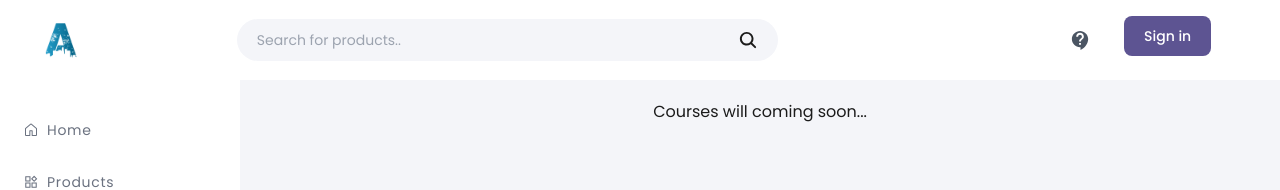
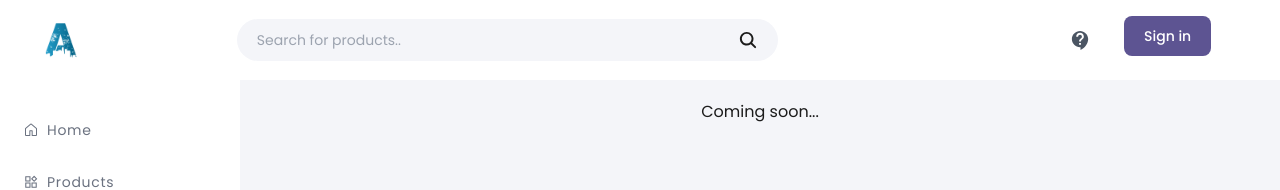
Before and after one commit to guptasomnath/App-Helper, a React (Vite) app in the folder Frontend/: page /courses in a window 1280 px wide. Shown: the top 190 px of the page. Built offline with nearby package versions, Linux system fonts and the light colour scheme.

Commit message:
change wrong message of upcomming pags

```diff
--- a/Frontend/src/pages/Courses.tsx
+++ b/Frontend/src/pages/Courses.tsx
@@ -1,7 +1,7 @@
 export default function Courses() {
   return (
     <section className='size-full'>
-        <h2 className="text-center">Courses will coming soon...</h2>
+        <h2 className="text-center">Coming soon...</h2>
     </section>
   )
 }
--- a/Frontend/src/pages/Upload.tsx
+++ b/Frontend/src/pages/Upload.tsx
@@ -1,7 +1,7 @@
 export default function Upload() {
   return (
     <section className="size-full">
-      <h2 className="text-center">Will coming soon...</h2>
+      <h2 className="text-center">Coming soon...</h2>
     </section>
   );
 }
```
